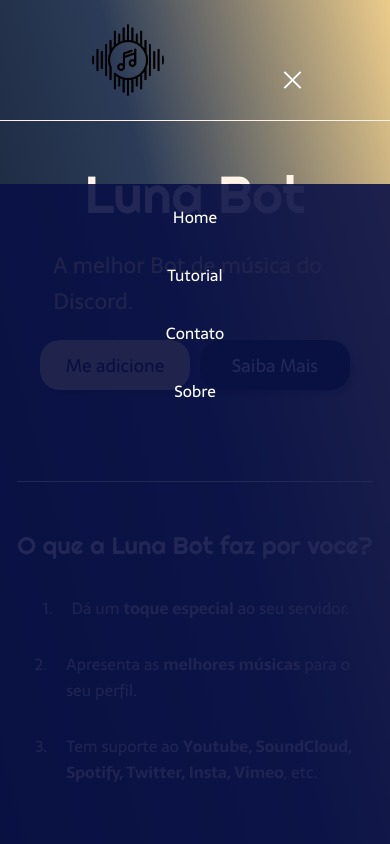
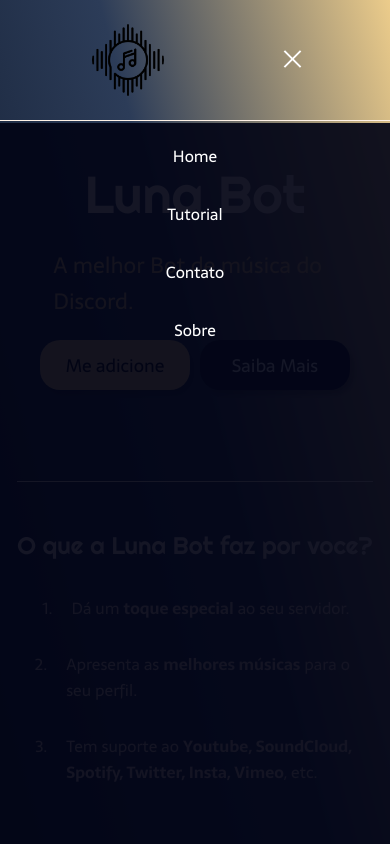
Before and after one commit to DeyvidJesus/Landing_Page_Bot, a plain HTML site: page index.html in a window 390 px wide. Both pictures are taken after a click on the button 292 px from the left and 60 px from the top of the page. Shown: the top 844 px of the page. Drawn offline with nearby package versions, Linux system fonts and the light colour scheme.

Commit message:
Menu responsivo

```diff
--- a/style.css
+++ b/style.css
@@ -225,12 +225,12 @@ body{
         align-items: center;
         flex-direction: column;
         position: absolute;
-        top: 18%;
+        top: 12%;
         width: 100%;
         height: 100%;
         z-index: 1000;
         transition: .7s;
-        background: rgba(9, 16, 70, 0.897);
+        background: rgba(3, 5, 22, 0.925);
     }
 
     #botao-mobile{
@@ -255,7 +255,7 @@ body{
     #botao-mobile.active #hamburguer{
         border-top-color: transparent;
         position: absolute;
-        top: 7%;
+        top: 5%;
         right: 22%;
     }
 
```
